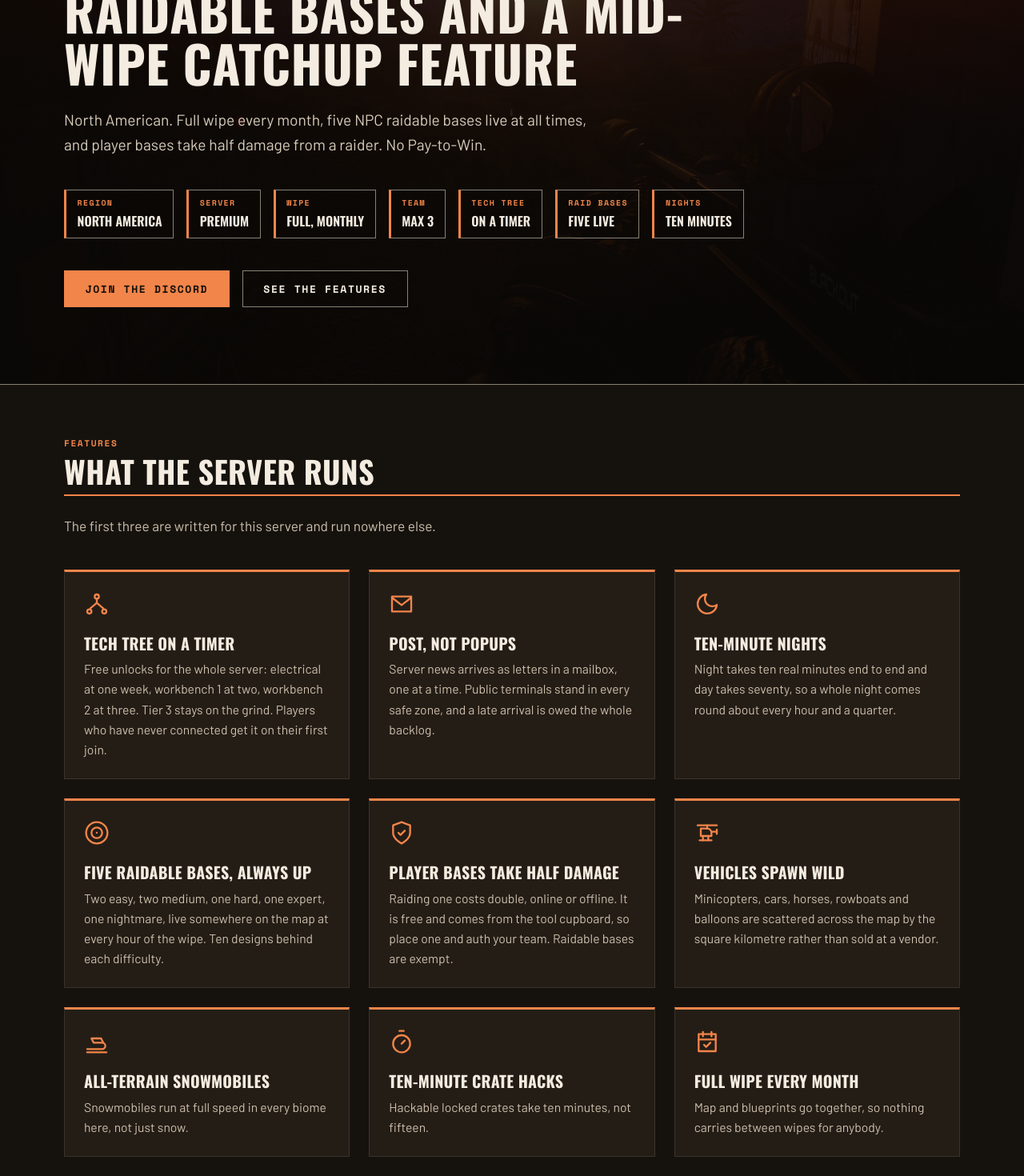
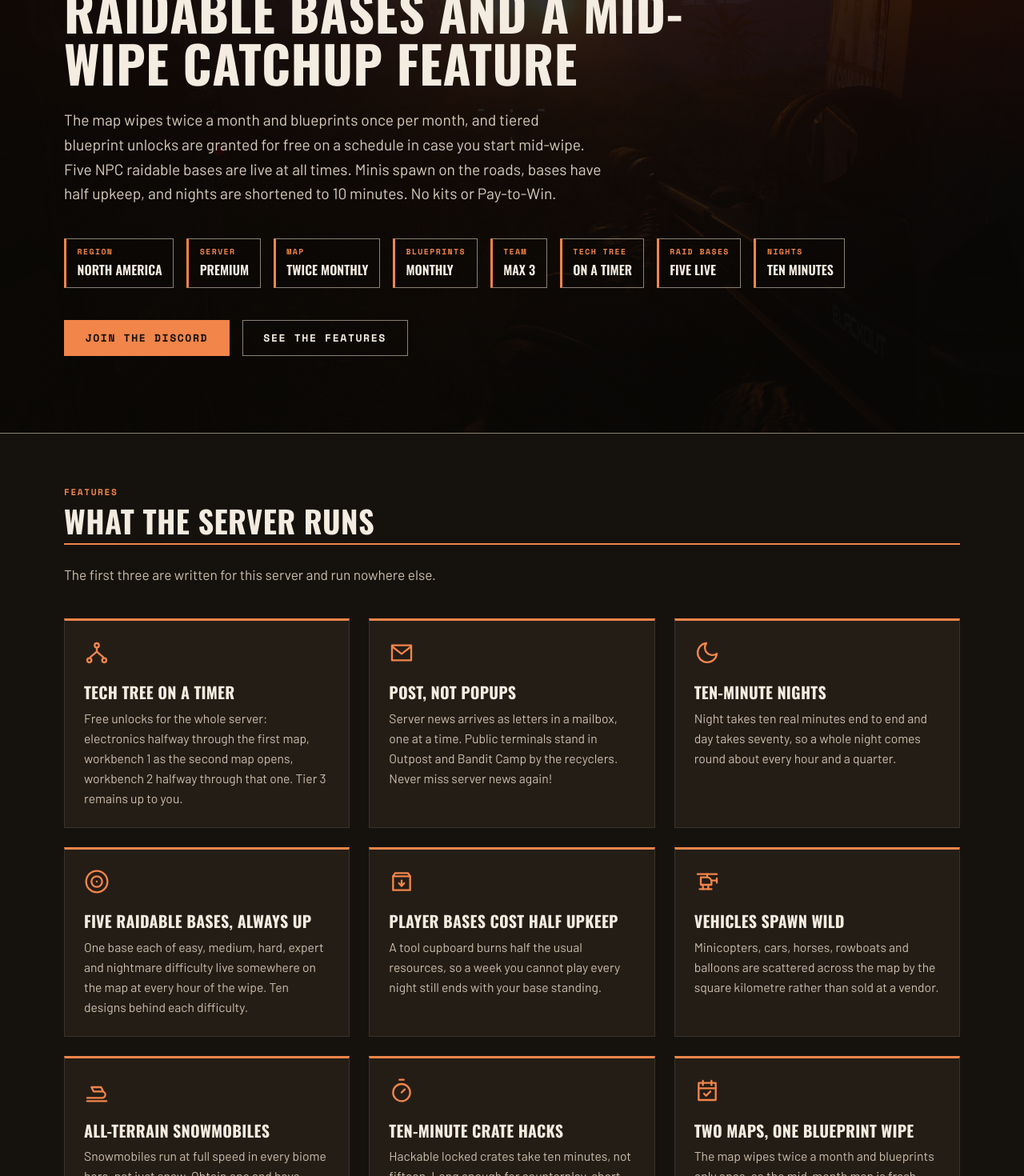
Before and after one commit to temetvince/rustriders, a React app: page / in a window 1280 px wide. Shown: the part 360-1830 px from the top of the page at 80% size. Built offline with nearby package versions, Linux system fonts and the light colour scheme.

Commit message:
Update server info

```diff
--- a/public/index.html
+++ b/public/index.html
@@ -7,7 +7,7 @@
     <meta name="darkreader-lock">
     <meta name="color-scheme" content="dark">
     <meta name="description"
-        content="RustRiders — a fun PVP Rust server with PVE raidable bases and a mid-wipe catchup. North American. Full wipe every month, free tech tree unlocks on a schedule, five NPC raidable bases live at all times, and half damage on anything a player built. Ten-minute nights, wild vehicles, max team size 3. Nothing is for sale.">
+        content="RustRiders — a fun PVP Rust server with PVE raidable bases and a mid-wipe catchup. North American. The map wipes twice a month and blueprints once, free tech tree unlocks land on a schedule, five NPC raidable bases are live at all times, and player bases cost half upkeep. Ten-minute nights, wild vehicles, max team size 3. Nothing is for sale.">
     <title>RustRiders · North American Rust Server</title>
     <link rel="icon" type="image/png" href="favicon.png">
     <link rel="apple-touch-icon" href="apple-touch-icon.png">
--- a/src/content/page.ts
+++ b/src/content/page.ts
@@ -22,14 +22,15 @@ import { battlemetricsUrl, discordUrl } from './site';
 export const page = {
   hero: {
     headline:
-      'A fun PVP server with PVE raidable bases and a mid-wipe catchup feature',
-    deck: 'North American. Full wipe every month, five NPC raidable bases live at all times, and player bases take half damage from a raider. No Pay-to-Win.',
+      'A fun PVP server with NPC raidable bases and a mid-wipe catchup feature',
+    deck: 'The map wipes twice a month and blueprints once per month, and tiered blueprint unlocks are granted for free on a schedule in case you start mid-wipe. Five NPC raidable bases are live at all times. Minis spawn on the roads, bases have half upkeep, and nights are shortened to 10 minutes. No kits or Pay-to-Win.',
 
-    /** Quick facts. Values are display capitals on one line — two words each. */
+    /** Quick facts. Values are display capitals on one line, at most two words. */
     chips: [
       { label: 'Region', value: 'North America' },
       { label: 'Server', value: 'Premium' },
-      { label: 'Wipe', value: 'Full, Monthly' },
+      { label: 'Map', value: 'Twice Monthly' },
+      { label: 'Blueprints', value: 'Monthly' },
       { label: 'Team', value: 'Max 3' },
       { label: 'Tech Tree', value: 'On A Timer' },
       { label: 'Raid Bases', value: 'Five Live' },
@@ -48,7 +49,7 @@ export const page = {
       {
         title: 'Tech Tree On A Timer',
         description:
-          'Free unlocks for the whole server: electrical at one week, workbench 1 at two, workbench 2 at three. Tier 3 stays on the grind. Players who have never connected get it on their first join.',
+          'Free unlocks for the whole server: electronics halfway through the first map, workbench 1 as the second map opens, workbench 2 halfway through that one. Tier 3 remains up to you.',
         iconPaths: [
           'M12 3a2 2 0 1 0 0 4 2 2 0 0 0 0-4z',
           'M5 17a2 2 0 1 0 0 4 2 2 0 0 0 0-4z',
@@ -61,7 +62,7 @@ export const page = {
       {
         title: 'Post, Not Popups',
         description:
-          'Server news arrives as letters in a mailbox, one at a time. Public terminals stand in every safe zone, and a late arrival is owed the whole backlog.',
+          'Server news arrives as letters in a mailbox, one at a time. Public terminals stand in Outpost and Bandit Camp by the recyclers. Never miss server news again!',
         iconPaths: ['M3 5h18v14H3z', 'M3 6l9 7 9-7'],
       },
       {
@@ -73,7 +74,7 @@ export const page = {
       {
         title: 'Five Raidable Bases, Always Up',
         description:
-          'Two easy, two medium, one hard, one expert, one nightmare, live somewhere on the map at every hour of the wipe. Ten designs behind each difficulty.',
+          'One base each of easy, medium, hard, expert and nightmare difficulty live somewhere on the map at every hour of the wipe. Ten designs behind each difficulty.',
         iconPaths: [
           'M12 22a10 10 0 1 0 0-20 10 10 0 0 0 0 20z',
           'M12 17a5 5 0 1 0 0-10 5 5 0 0 0 0 10z',
@@ -81,12 +82,14 @@ export const page = {
         ],
       },
       {
-        title: 'Player Bases Take Half Damage',
+        title: 'Player Bases Cost Half Upkeep',
         description:
-          'Raiding one costs double, online or offline. It is free and comes from the tool cupboard, so place one and auth your team. Raidable bases are exempt.',
+          'A tool cupboard burns half the usual resources, so a week you cannot play every night still ends with your base standing.',
         iconPaths: [
-          'M12 22s8-4 8-10V5l-8-3-8 3v7c0 6 8 10 8 10z',
-          'M9 12l2 2 4-4',
+          'M4 7h16v13H4z',
+          'M4 7l2-3h12l2 3',
+          'M12 11v5',
+          'M9.5 13.5L12 16l2.5-2.5',
         ],
       },
       {
@@ -107,7 +110,7 @@ export const page = {
       {
         title: 'All-Terrain Snowmobiles',
         description:
-          'Snowmobiles run at full speed in every biome here, not just snow.',
+          'Snowmobiles run at full speed in every biome here, not just snow. Obtain one and have some fun!',
         iconPaths: [
           'M3 19h14a3 3 0 0 0 0-6H9L7 9h5',
           'M3 22h18',
@@ -116,7 +119,8 @@ export const page = {
       },
       {
         title: 'Ten-Minute Crate Hacks',
-        description: 'Hackable locked crates take ten minutes, not fifteen.',
+        description:
+          'Hackable locked crates take ten minutes, not fifteen. Long enough for counterplay, short enough to respect your time.',
         iconPaths: [
           'M10 2h4',
           'M12 22a8 8 0 1 0 0-16 8 8 0 0 0 0 16z',
@@ -124,9 +128,9 @@ export const page = {
         ],
       },
       {
-        title: 'Full Wipe Every Month',
+        title: 'Two Maps, One Blueprint Wipe',
         description:
-          'Map and blueprints go together, so nothing carries between wipes for anybody.',
+          'The map wipes twice a month and blueprints only once, so the mid-month map is fresh ground you walk onto with everything you have already unlocked.',
         iconPaths: [
           'M4 5h16v16H4z',
           'M4 10h16',
```
Also changed, not shown: 1 other file (tests, documents, lock files or other folders).
